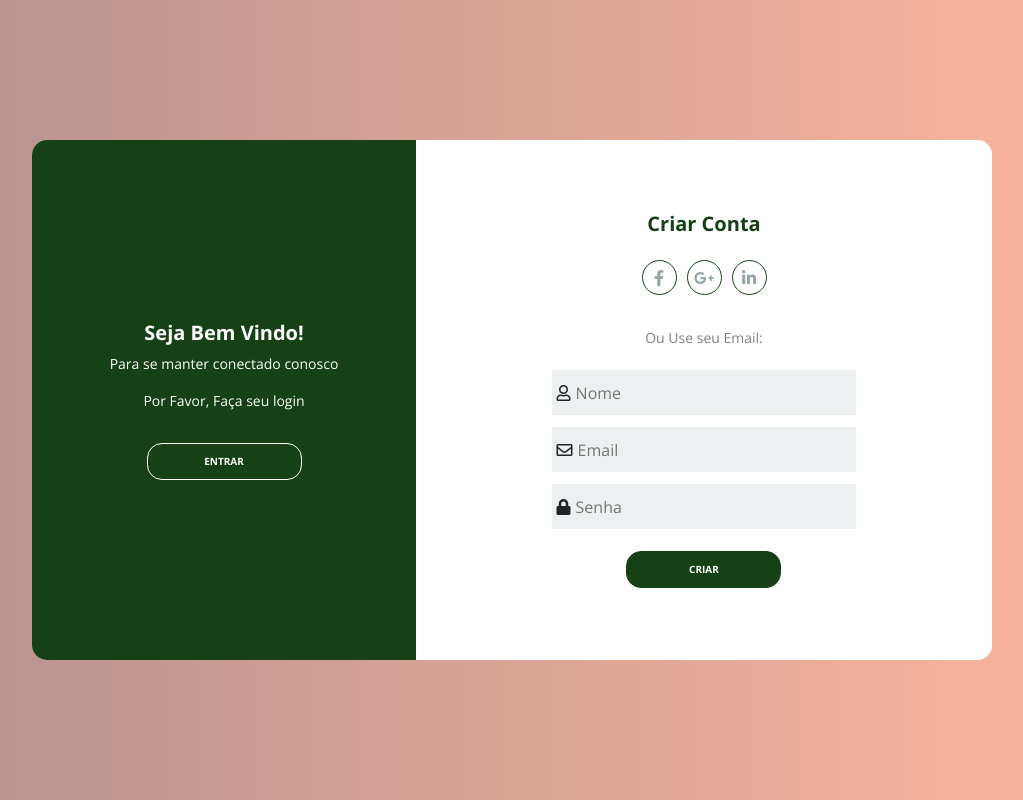
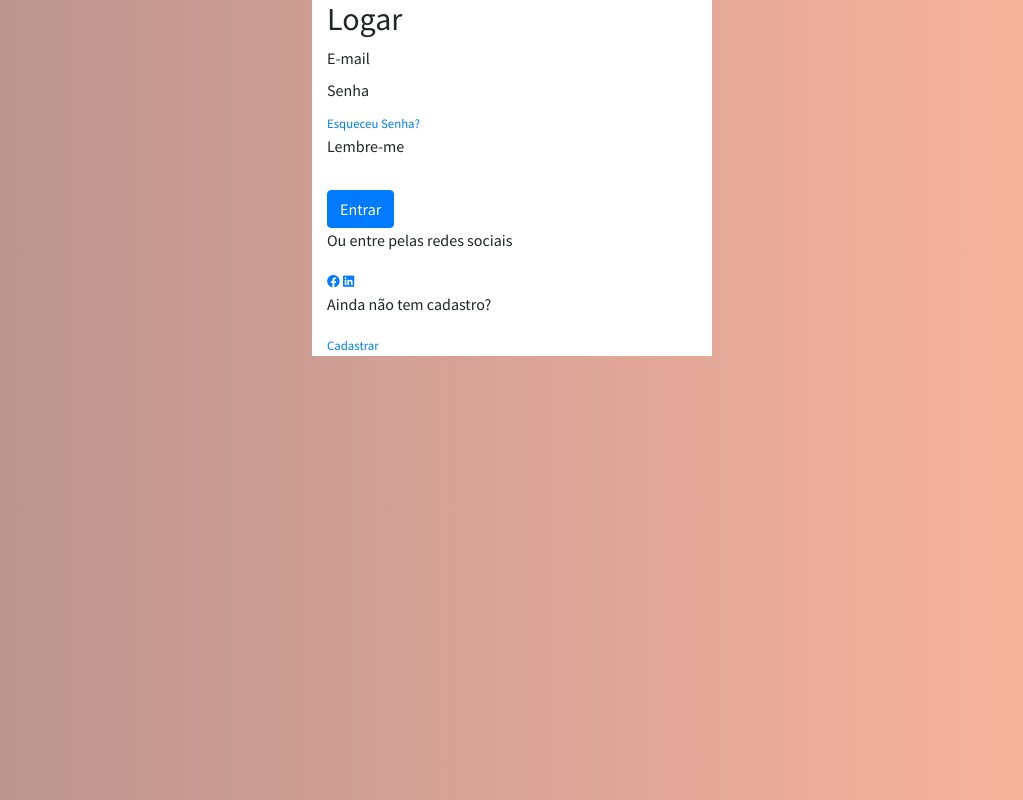
Before and after one commit to robsonazevdo/site_exemplo, a Flask app: page / in a window 1280 px wide. Shown: the whole page, without its empty margins (128-1151 px from the left). Run offline with Flask 2, Linux system fonts and the light colour scheme; some libraries are stand-ins or nearby versions.

Commit message:
termino do menu e começo de login

```diff
--- /dev/null
+++ b/static/css/style_login.css
@@ -0,0 +1,32 @@
+@import url('https://fonts.googleapis.com/css?family=Source+Sans+Pro&display=swap');
+* {
+    margin: 0;
+    padding: 0;
+    box-sizing: border-box;
+    border: none;
+}
+
+body {
+    background: linear-gradient(to right, #b4918f, #FFB69D);
+    background-attachment: fixed;
+    font-family: 'Source Sans Pro', sans-serif;
+}
+
+input:focus {
+    outline: none;
+}
+
+a {
+    font-size: 0.8rem;
+}
+
+a:hover {
+    color: #08558b;
+}
+
+.container {
+    background-color: #ffffff;
+    width: 400px;
+    margin-left: auto;
+    margin-right: auto;
+}
--- a/templates/login.html
+++ b/templates/login.html
@@ -8,118 +8,42 @@
 
     <!-- Bootstrap CSS -->
     <link rel="stylesheet" href="https://stackpath.bootstrapcdn.com/bootstrap/4.1.3/css/bootstrap.min.css" integrity="sha384-MCw98/SFnGE8fJT3GXwEOngsV7Zt27NXFoaoApmYm81iuXoPkFOJwJ8ERdknLPMO" crossorigin="anonymous">
-    <link rel="stylesheet" type="text/css" href="static/css/style.css">
     <link rel="stylesheet" href="https://cdnjs.cloudflare.com/ajax/libs/font-awesome/5.11.2/css/all.css">
-
+    <link rel="stylesheet" href="" class="https://stackpath.bootstrapcdn.com/font-awesome/4.7.0/css/font-awesome.min.css">
     <title>login</title>
-
+    <link rel="stylesheet" type="text/css" href=" /static/css/style_login.css ">
 </head>
 
 <body>
+    <div class="container ">
+        <h2>Logar</h2>
+        <form action=" " class="form ">
+            <div class="usuario ">
+                <label for="email " class=" ">E-mail</label>
+                <input type="email " id="email " name="email ">
+            </div>
+            <div class="senha ">
+                <label for="password " class=" ">Senha</label>
+                <input type="password " id="password " name="senha ">
+            </div>
+            <a href="# " id="forgot-pass ">Esqueceu Senha?</a>
+            <input type="checkbox " checked="checked " class="checkbox ">
+            <label class="checkbox2 ">Lembre-me</label><br><br>
 
-    <div class="container ">
-        <div class="content first-content ">
-            <div class="first-column ">
-                <h2 class="title title-primary">Seja Bem Vindo!</h2>
-                <p class="descricao descricao-primary ">Para se manter conectado conosco</p>
-                <p class="descricao descricao-primary ">Por Favor, Faça seu login</p>
-                <button id="entrar" class="btn btn-primary ">Entrar</button>
-            </div>
-            <div class="second-column ">
-                <h2 class="title title-second ">Criar conta</h2>
-                <div class="midia-social ">
-                    <ul class=" lista-social-midia ">
-                        <a class="link-midia-social" href="# ">
-                            <li class="item-social-midia">
-                                <i class="fab fa-facebook-f"></i>
-                            </li>
-                        </a>
-                        <a class="link-midia-social" href="# ">
-                            <li class="item-social-midia">
-                                <i class="fab fa-google-plus-g"></i>
-                            </li>
-                        </a>
-                        <a class="link-midia-social" href="# ">
-                            <li class="item-social-midia">
-                                <i class="fab fa-linkedin-in"></i>
-                            </li>
-                        </a>
-                    </ul>
-                </div>
-                <!-- midia-social -->
-                <p class="descricao descricao-second ">Ou Use seu Email:</p>
-                <form action="cadastro " class="form ">
-                    <label class="label-input" for="">
-                        <i class="far fa-user icon-modify"></i>
-                        <input type="text " name="usuario " id="usuario " placeholder="Nome ">
-                    </label>
-                    <label class="label-input" for="">
-                        <i class="far fa-envelope icon-modify"></i>
-                        <input type="email " name="email " id="email " placeholder="Email ">
-                    </label>
+            <button class="btn btn-primary ">Entrar</button>
 
-                    <label class="label-input" for="">
-                        <i class="fas fa-lock icon-modify"></i>
-                        <input type="password " name="senha " id="senha " placeholder="Senha ">
-                    </label>
 
-                    <button class="btn btn-second">Criar</button>
-                </form>
+        </form>
+        <div class="rede-social ">
+            <p class=" ">Ou entre pelas redes sociais</p>
+            <a href=" # " class=" "><i class="fab fa-facebook "></i></a>
+            <a href="# " class=" "><i class="fab fa-linkedin "></i></a>
+        </div>
 
-            </div>
-            <!-- second column -->
+        <div class="cadastro-container">
+            <p class="cadastro ">Ainda não tem cadastro?</p>
+            <a href="# " class=" ">Cadastrar</a>
         </div>
-        <!-- fisrt content -->
-
-        <div class=" content second-content ">
-            <div class="first-column ">
-                <h2 class="title title-primary">Olá</h2>
-                <p class="descricao descricao-primary">Insira seus Dados</p>
-                <p class="descricao descricao-primary">Para Iniciar</p>
-                <button id="sair" class="btn btn-primary">Iniciar</button>
-            </div>
-            <div class="second-column ">
-                <h2 class="title title-second ">Entre na sua Conta</h2>
-                <div class="midia-social ">
-                    <ul class=" lista-social-midia ">
-                        <a class="link-midia-social" href="# ">
-                            <li class="item-social-midia">
-                                <i class="fab fa-facebook-f"></i>
-                            </li>
-                        </a>
-                        <a class="link-midia-social" href="# ">
-                            <li class="item-social-midia">
-                                <i class="fab fa-google-plus-g"></i>
-                            </li>
-                        </a>
-                        <a class="link-midia-social" href="# ">
-                            <li class="item-social-midia">
-                                <i class="fab fa-linkedin-in"></i>
-                            </li>
-                        </a>
-                    </ul>
-                </div>
-                <!-- midia-social -->
-                <p class="descricao descricao-second ">Use sua conta:</p>
-                <form action="cadastro " class="form ">
-                    <label class="label-input" for="">
-                        <i class="far fa-envelope icon-modify"></i>
-                        <input type="email " name="email " id="email " placeholder="Email ">
-                    </label>
-
-                    <label class="label-input" for="">
-                        <i class="fas fa-lock icon-modify"></i>
-                        <input type="password " name="senha " id="senha " placeholder="Senha ">
-                    </label>
-                    <a href=" " class="senha ">Esqueceu Sua Senha?</a>
-                    <button class="btn btn-second">Entrar</button>
-
-                </form>
-            </div>
-            <!-- secon column -->
-        </div>
-        <!-- second content -->
-
     </div>
 
 
@@ -128,7 +52,6 @@
     <script src="https://code.jquery.com/jquery-3.3.1.slim.min.js " integrity="sha384-q8i/X+965DzO0rT7abK41JStQIAqVgRVzpbzo5smXKp4YfRvH+8abtTE1Pi6jizo " crossorigin="anonymous "></script>
     <script src="https://cdnjs.cloudflare.com/ajax/libs/popper.js/1.14.3/umd/popper.min.js " integrity="sha384-ZMP7rVo3mIykV+2+9J3UJ46jBk0WLaUAdn689aCwoqbBJiSnjAK/l8WvCWPIPm49 " crossorigin="anonymous "></script>
     <script src="https://stackpath.bootstrapcdn.com/bootstrap/4.1.3/js/bootstrap.min.js " integrity="sha384-ChfqqxuZUCnJSK3+MXmPNIyE6ZbWh2IMqE241rYiqJxyMiZ6OW/JmZQ5stwEULTy " crossorigin="anonymous "></script>
-    <script src="static/js/script.js"></script>
 </body>
 
 </html>
--- a/templates/menu.html
+++ b/templates/menu.html
@@ -16,7 +16,7 @@
     <div class="container">
         <header class="header">
             <div class="logo">
-                <img src="/static/img/placeholder.com-logo.png" alt="Logotipo do placeholder">
+                <img src="/static/img/logo-place4.png" alt="Logotipo do placeholder">
             </div>
             <div class="icon-menu">
                 <svg width="21.999999999999996" height="21.999999999999996" xmlns="http://www.w3.org/2000/svg">
@@ -45,7 +45,7 @@
                 </div>
                 <ul class="list-nav">
                     <li class="item-nav">
-                        <a class="link-nav" href="http://www.google.com.br">
+                        <a class="link-nav" href="#">
                             <i class="fas fa-tachometer-alt icon"></i> Dashboard
                         </a>
                     </li>
```
Also changed, not shown: static/css/style-menu.css (+34 -12 lines), static/js/menu.js (+36 -3 lines), templates/loginanimado.html (added, +134 -0 lines), static/img/logo-place.png (added), static/img/logo-place2.png (added), static/img/logo-place3.png (added), static/img/logo-place4.png (added).
